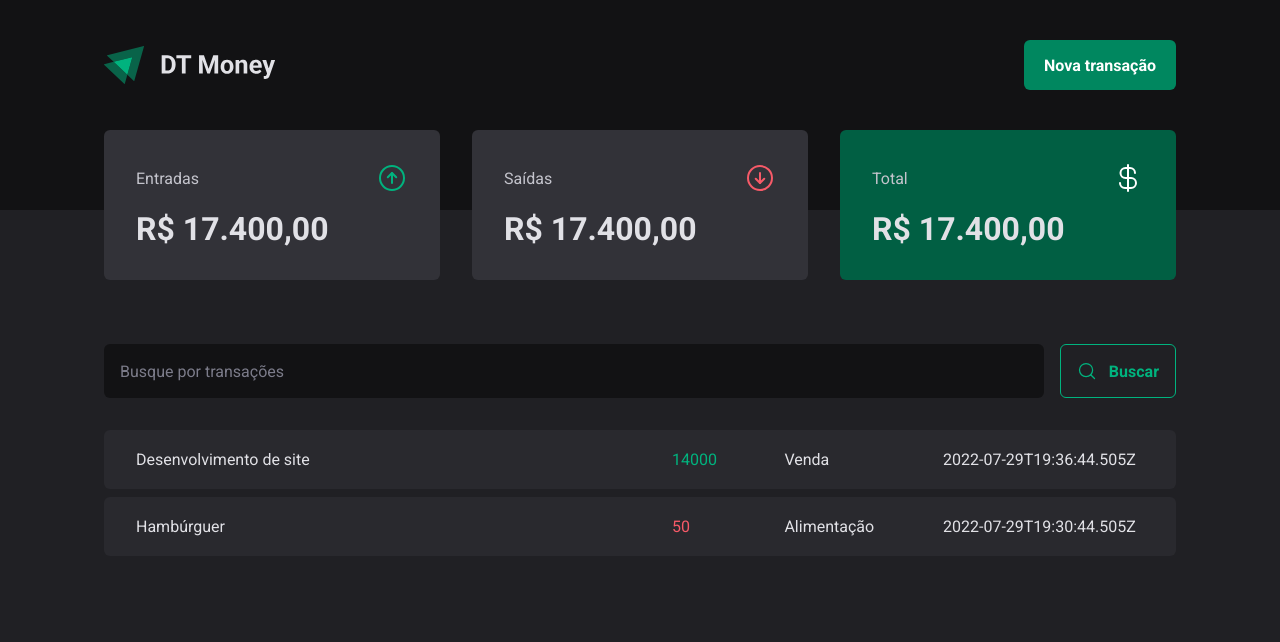
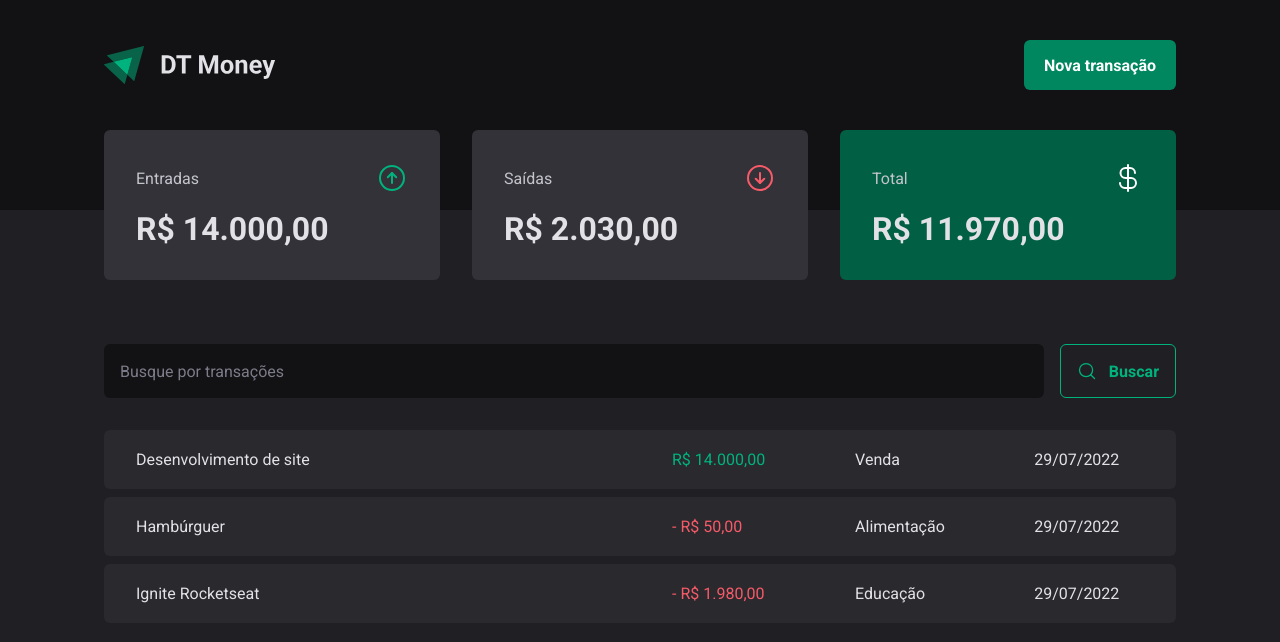
Before and after one commit to clckr/03-ignite-dt-money, a React (Vite) app: page / in a window 1280 px wide. Shown: the top 642 px of the page. Built offline with nearby package versions, Linux system fonts and the light colour scheme; data requests are answered from the project's data file.

Commit message:
Create formatter and transaction total logic

```diff
--- a/server.json
+++ b/server.json
@@ -16,6 +16,14 @@
       "category": "Alimentação",
       "price": 50,
       "createdAt": "2022-07-29T19:30:44.505Z"
+    },
+    {
+      "id": 3,
+      "description": "Ignite Rocketseat",
+      "type": "outcome",
+      "category": "Educação",
+      "price": 1980,
+      "createdAt": "2022-07-29T19:24:44.505Z"
     }
   ]
 }
--- a/src/components/Summary/index.tsx
+++ b/src/components/Summary/index.tsx
@@ -2,11 +2,28 @@
 import { useContext } from "react";
 import { SummaryCard, SummaryContainer } from "./styles";
 import { TransactionsContext } from "../../contexts/TransactionsContext";
+import { priceFormatter } from "../../utils/formatter";
 
 export function Summary() {
   const { transactions } = useContext(TransactionsContext);
 
-  console.log(transactions);
+  const summary = transactions.reduce(
+    (acc, transaction) => {
+      if (transaction.type === "income") {
+        acc.income += transaction.price;
+        acc.total += transaction.price;
+      } else {
+        acc.outcome += transaction.price;
+        acc.total -= transaction.price;
+      }
+      return acc;
+    },
+    {
+      income: 0,
+      outcome: 0,
+      total: 0,
+    }
+  );
 
   return (
     <SummaryContainer>
@@ -15,7 +32,7 @@
           <span>Entradas</span>
           <ArrowCircleUp size={32} color="#00b37e" />
         </header>
-        <strong>R$ 17.400,00</strong>
+        <strong>{priceFormatter.format(summary.income)}</strong>
       </SummaryCard>
 
       <SummaryCard>
@@ -23,7 +40,7 @@
           <span>Saídas</span>
           <ArrowCircleDown size={32} color="#f75a68" />
         </header>
-        <strong>R$ 17.400,00</strong>
+        <strong>{priceFormatter.format(summary.outcome)}</strong>
       </SummaryCard>
 
       <SummaryCard variant="green">
@@ -31,7 +48,7 @@
           <span>Total</span>
           <CurrencyDollar size={32} color="#fff" />
         </header>
-        <strong>R$ 17.400,00</strong>
+        <strong>{priceFormatter.format(summary.total)}</strong>
       </SummaryCard>
     </SummaryContainer>
   );
--- a/src/pages/Transactions/index.tsx
+++ b/src/pages/Transactions/index.tsx
@@ -1,6 +1,7 @@
 import { Header } from "../../components/Header";
 import { Summary } from "../../components/Summary";
 import { TransactionsContext } from "../../contexts/TransactionsContext";
+import { dateFormatter, priceFormatter } from "../../utils/formatter";
 import { SearchForm } from "./components/SearchForm";
 import {
   PriceHighlight,
@@ -27,11 +28,14 @@
                   <td width="50%">{transaction.description}</td>
                   <td>
                     <PriceHighlight variant={transaction.type}>
-                      {transaction.price}
+                      {transaction.type === "outcome" && "- "}
+                      {priceFormatter.format(transaction.price)}
                     </PriceHighlight>
                   </td>
                   <td>{transaction.category}</td>
-                  <td>{transaction.createdAt}</td>
+                  <td>
+                    {dateFormatter.format(new Date(transaction.createdAt))}
+                  </td>
                 </tr>
               );
             })}
--- /dev/null
+++ b/src/utils/formatter.ts
@@ -0,0 +1,6 @@
+export const dateFormatter = new Intl.DateTimeFormat("pt-BR");
+
+export const priceFormatter = new Intl.NumberFormat("pt-BR", {
+  style: "currency",
+  currency: "BRL",
+});
```
